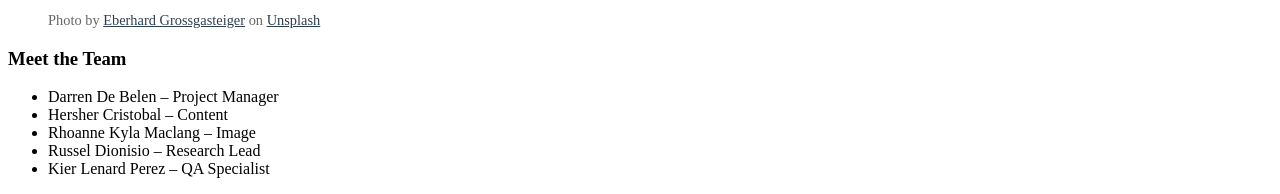
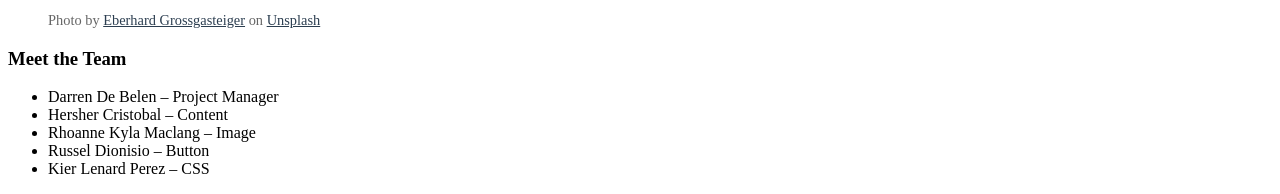
Before and after one commit to drrndbln/GroupFive, a plain HTML site: page index.html in a window 1280 px wide. Shown: the part 1414-1608 px from the top of the page. Drawn offline with Linux system fonts and the light colour scheme.

Commit message:
Update index.html

```diff
--- a/index.html
+++ b/index.html
@@ -69,8 +69,8 @@
       <li>Darren De Belen – Project Manager</li>
       <li>Hersher Cristobal – Content</li>
       <li>Rhoanne Kyla Maclang – Image</li>
-      <li>Russel Dionisio – Research Lead</li>
-      <li>Kier Lenard Perez – QA Specialist</li>
+      <li>Russel Dionisio – Button</li>
+      <li>Kier Lenard Perez – CSS</li>
     </ul>
   </section>
 
```
